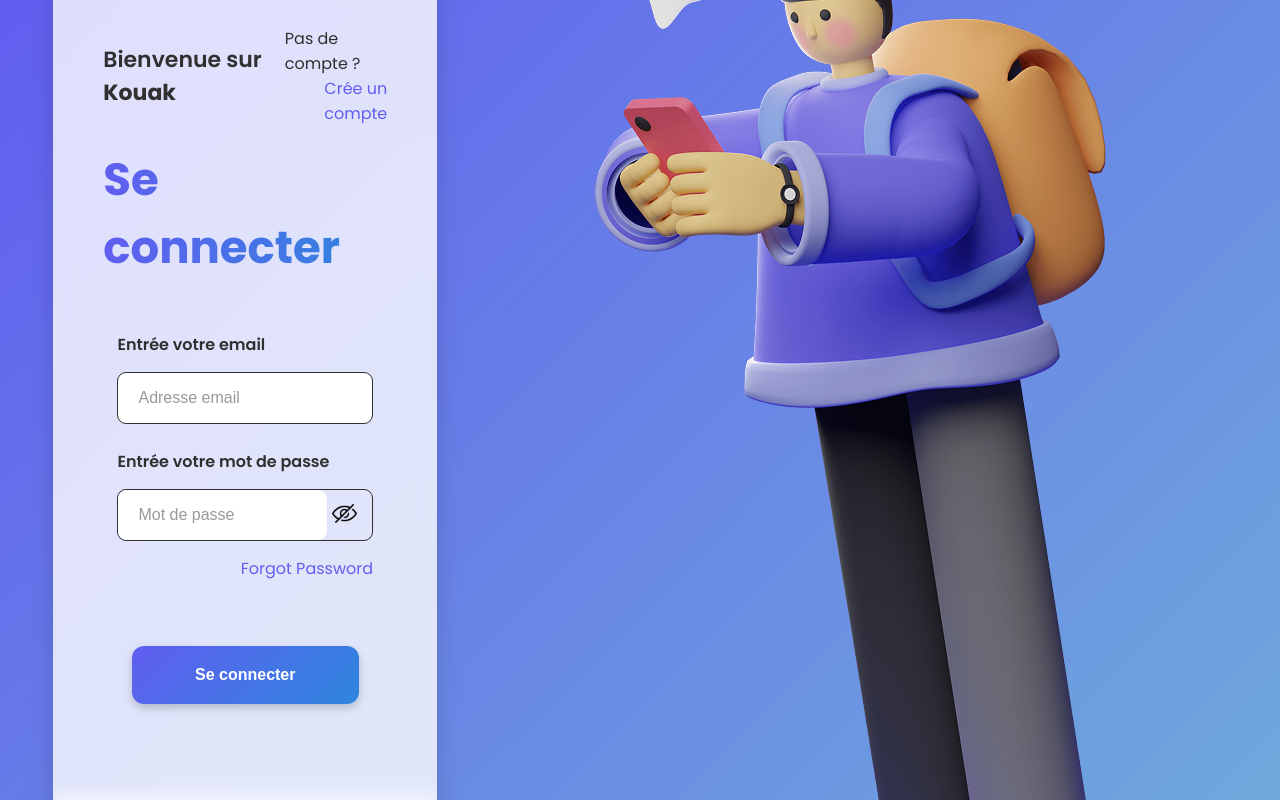
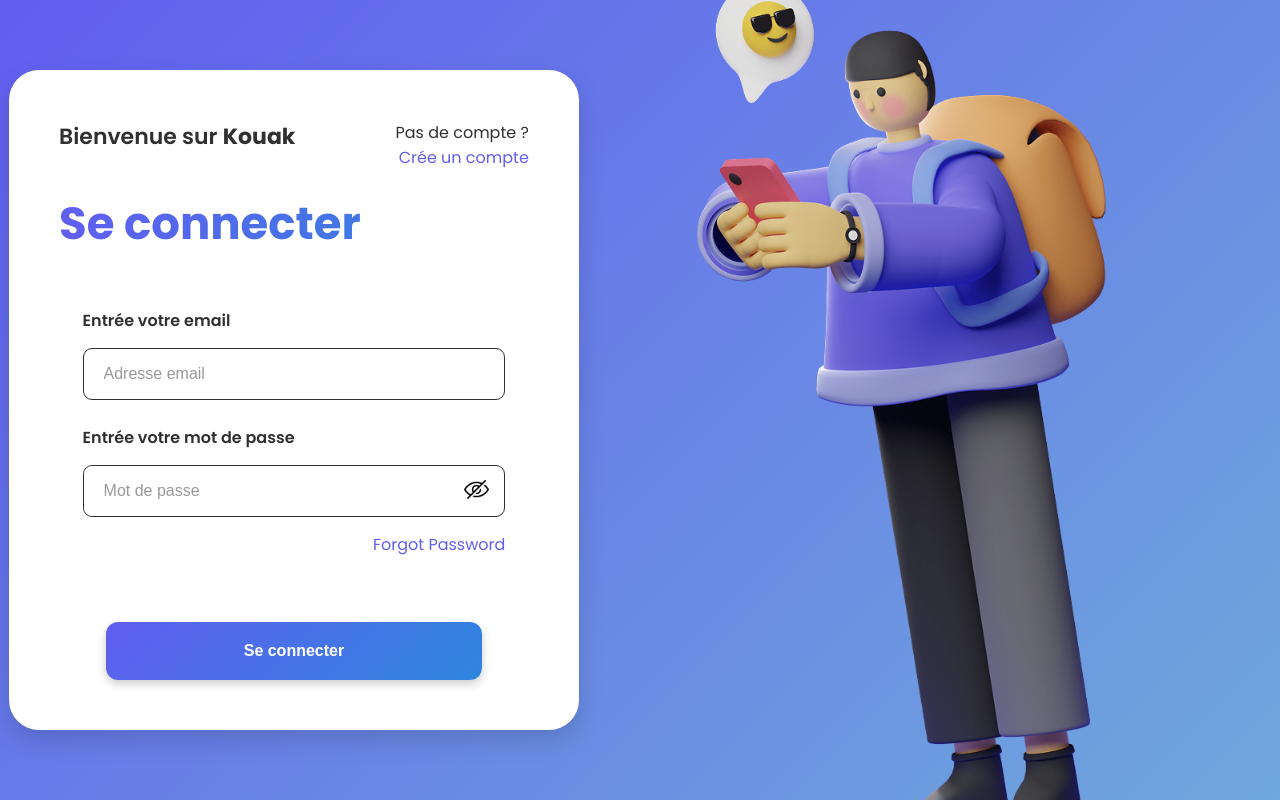
Before and after one commit to Magic-80/Kouak, a React (Vite) app in the folder client/kouak/: page /login in a window 1280 px wide. Shown: the top 800 px of the page. Built offline with nearby package versions, Linux system fonts and the light colour scheme; no server answers; a web font is replaced by a local one.

Commit message:
Feat: - app.css. remise en page des element img et loginContent

```diff
--- a/client/kouak/src/App.css
+++ b/client/kouak/src/App.css
@@ -3,18 +3,16 @@
 .login {
   display: flex;
   align-items: center;
-  justify-content: space-around;
+  justify-content: space-evenly;
   height: 100vh;
   background: linear-gradient(135deg, var(--blue-100), #6fa8dc);
   font-family: 'Poppins', sans-serif;
 }
 
 .login_content {
-  padding: 80px 50px 150px 50px;
-  width: 30%;
+  padding: 50px;
   max-width: 100%;
-  height: auto;
-  background: rgba(255, 255, 255, 0.8);
+  background: rgba(255, 255, 255, 1);
   border-radius: 30px;
   backdrop-filter: blur(10px);
   box-shadow: 0 10px 25px rgba(0, 0, 0, 0.15);
@@ -36,13 +34,14 @@
 .login_content_header {
   display: flex;
   justify-content: space-between;
-  align-items: center;
+  align-items: flex-start;
 }
 
 .login_content_header_right {
   display: flex;
   flex-direction: column;
   text-align: left;
+  padding-left: 100px;
 }
 
 .login_content_title {
@@ -177,7 +176,7 @@
 }
 
 .login_img {
-  max-width: 100%;
+  max-width: 80%;
   height: auto;
 }
 
```
